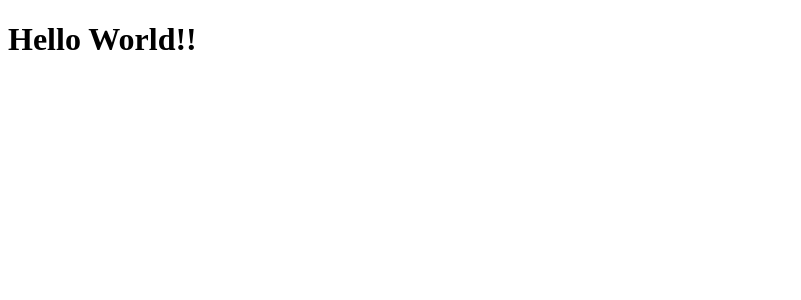
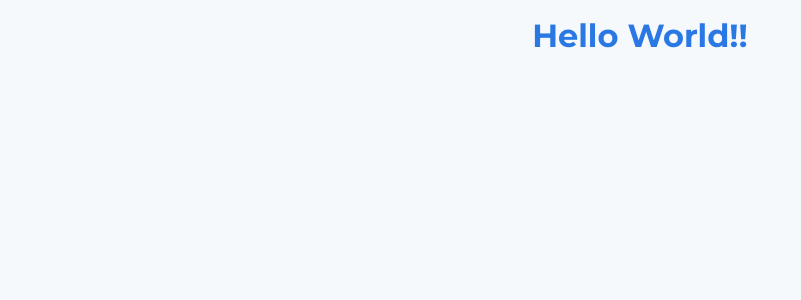
Before and after one commit to Amir-Bagjani/react-typescript-boilerplate, a React app: page / in a window 1280 px wide. Shown: the top 300 px of the page, without its empty margins (0-801 px from the left). Built offline with nearby package versions, Linux system fonts and the light colour scheme.

Commit message:
ADD css to project

```diff
--- a/package.json
+++ b/package.json
@@ -26,7 +26,9 @@
     "@types/react": "^18.0.15",
     "@types/react-dom": "^18.0.6",
     "babel-loader": "^8.2.5",
+    "css-loader": "^6.7.1",
     "html-webpack-plugin": "^5.5.0",
+    "style-loader": "^3.3.1",
     "typescript": "^4.7.4",
     "webpack": "^5.73.0",
     "webpack-cli": "^4.10.0",
--- a/src/index.tsx
+++ b/src/index.tsx
@@ -1,6 +1,7 @@
 //createRoot is available on react-dom/client
 import ReactDOM from "react-dom/client";
 import App from "./App";
+import "./styles/global.css"
 
 const root = ReactDOM.createRoot(
   document.getElementById("root") as HTMLElement
--- /dev/null
+++ b/src/styles/global.css
@@ -0,0 +1,15 @@
+@import url('https://fonts.googleapis.com/css2?family=Montserrat:wght@100;200;300;400;500;600;700&display=swap');
+*{
+    margin: 0;
+    padding: 0;
+    box-sizing: border-box;
+}
+body{
+    font-family: 'Montserrat';
+    background-color: rgba(226, 239, 243, 0.329);
+    text-align: center;
+    padding: 1rem;
+}
+h1{
+    color: rgb(42, 120, 228);
+}
```
Also changed, not shown: 1 other file (tests, documents, lock files or other folders).
